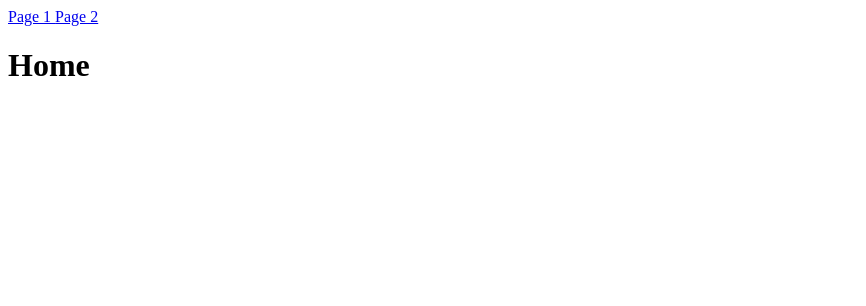
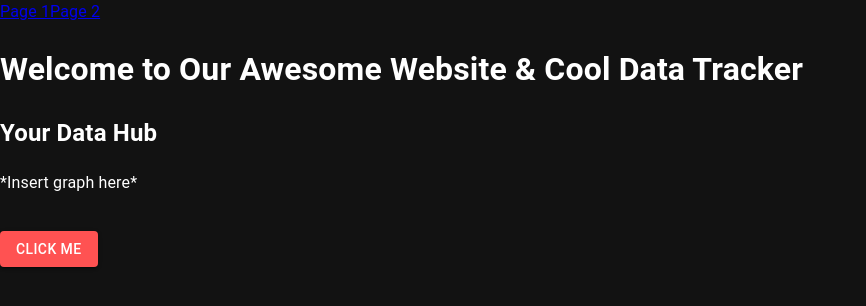
Before and after one commit to Physlex/HackED2025, a React app in the folder src-vite/: page / in a window 1280 px wide. Shown: the top 306 px of the page, without its empty margins (0-866 px from the left). Built offline with nearby package versions, Linux system fonts and the light colour scheme; the HTML template or start-up script is replaced by a standard one.

Commit message:
Idek what's going on

```diff
--- a/src-vite/package.json
+++ b/src-vite/package.json
@@ -13,9 +13,13 @@
     "@emotion/react": "^11.14.0",
     "@emotion/styled": "^11.14.0",
     "@fontsource/roboto": "^5.1.1",
+    "@mui/icons-material": "^6.4.4",
     "@mui/material": "^6.4.4",
     "@types/react-router-dom": "^5.3.3",
+    "chart.js": "^4.4.7",
+    "framer-motion": "^12.4.3",
     "react": "^19.0.0",
+    "react-chartjs-2": "^5.3.0",
     "react-dom": "^19.0.0",
     "react-router-dom": "^7.1.5"
   },
--- a/src-vite/src/Layout.tsx
+++ b/src-vite/src/Layout.tsx
@@ -1,6 +1,7 @@
 /**
  * This module defines the layout for the rest of the application.
  */
+
 
 import { JSX } from 'react';
 
--- a/src-vite/src/main.tsx
+++ b/src-vite/src/main.tsx
@@ -1,11 +1,30 @@
 import { StrictMode } from 'react'
 import { createRoot } from 'react-dom/client'
 import { RouterProvider } from "react-router-dom";
+import { layoutRouter } from './Layout.tsx';
 
-import { layoutRouter } from './Layout.tsx';
+// Define a theme with global styles
+
+import { ThemeProvider, createTheme } from '@mui/material/styles';
+import CssBaseline from '@mui/material/CssBaseline';
+
+const darkTheme = createTheme({
+    palette: {
+      mode: 'dark',
+      primary:{
+        main: '#ff5252'
+      }
+
+    },
+});
+
+
 
 createRoot(document.getElementById('root')!).render(
     <StrictMode>
+        <ThemeProvider theme={darkTheme}>
+            <CssBaseline />
         <RouterProvider router={layoutRouter} />
+        </ThemeProvider>
     </StrictMode>,
 )
--- a/src-vite/src/pages/Home.tsx
+++ b/src-vite/src/pages/Home.tsx
@@ -1,18 +1,69 @@
+import { Button } from "@mui/material";
 import { Link } from "react-router-dom";
 
 
+import { motion } from "framer-motion";
+
+
+function ButtonUsage() {
+    const click = () => {
+        alert("Thank you for giving me a purpose and clicking me!");
+    };
+    return (
+        <Button
+            onClick={click}
+            variant="contained"
+            color="primary"
+            sx={{ marginTop: "20px" }}
+        >
+            Click Me
+        </Button>
+    );
+}
+
 export default function Home() {
     return (
-        <div>
-            <nav>
-                <Link to="/page1">Page 1 </Link>
-                <Link to="/page2">Page 2</Link>
-            </nav>
-            <h1>
-                Home
+        <div className="Home bg-gradient-to-r from-blue-500 to-purple-600 min-h-screen flex flex-col items-center text-white p-8">
 
 
-            </h1>
+            {/* Navbar */}
+            <motion.nav
+                className="bg-gray-900 p-4 rounded-xl shadow-lg flex justify-center gap-6 w-full max-w-lg"
+                initial={{ y: -20, opacity: 0 }}
+                animate={{ y: 0, opacity: 1 }}
+                transition={{ duration: 0.5 }}
+            >
+                <Link to="/page1" className="text-white hover:text-blue-300 transition">Page 1</Link>
+                <Link to="/page2" className="text-white hover:text-blue-300 transition">Page 2</Link>
+            </motion.nav>
+
+            {/* Welcome Message */}
+            <motion.h1
+                className="text-4xl font-bold text-center mt-10"
+                initial={{ opacity: 0, scale: 0.9 }}
+                animate={{ opacity: 1, scale: 1 }}
+                transition={{ duration: 0.8 }}
+            >
+                Welcome to Our Awesome Website & Cool Data Tracker
+            </motion.h1>
+
+            {/* Card Layout */}
+            <motion.div
+                className="bg-white p-6 rounded-xl shadow-xl text-gray-800 mt-10 w-full max-w-lg"
+                initial={{ opacity: 0, y: 20 }}
+                animate={{ opacity: 1, y: 0 }}
+                transition={{ duration: 0.7 }}
+            >
+                <h2 className="text-xl font-semibold">Your Data Hub</h2>
+                <p className="text-sm text-gray-600 mb-4">
+                    *Insert graph here*
+                </p>
+
+                {/* Button */}
+                <div className="flex justify-center">
+                    <ButtonUsage />
+                </div>
+            </motion.div>
         </div>
-    )
+    );
 }
--- a/src-vite/src/pages/Page1.tsx
+++ b/src-vite/src/pages/Page1.tsx
@@ -2,8 +2,15 @@
 
 import { Button } from "@mui/material";
 import { Link } from "react-router-dom";
+
+
+
 function ButtonUsage() {
-  return <Button variant="contained">Hello world</Button>;
+    const click = () => {
+        alert("Page 1");
+      }
+  return <Button onClick={click}>Hello </Button>;
+
 }
 
 
@@ -18,7 +25,7 @@ export default function Page1() {
             </nav>
 
             <h1>
-            Welcome to our awesome website and cool data tracker </h1>
+          Page 1 </h1>
 
             <ButtonUsage />
 
```
Also changed, not shown: 1 other file (tests, documents, lock files or other folders).
